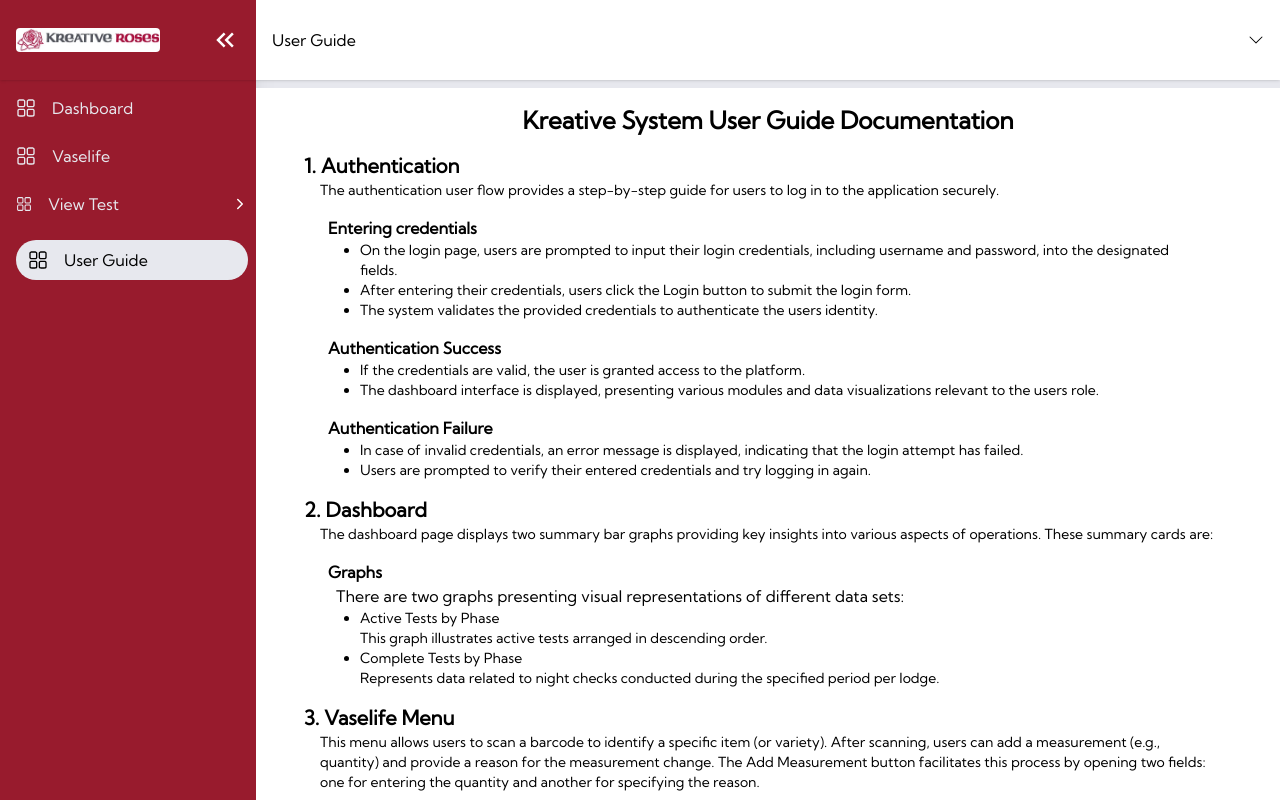
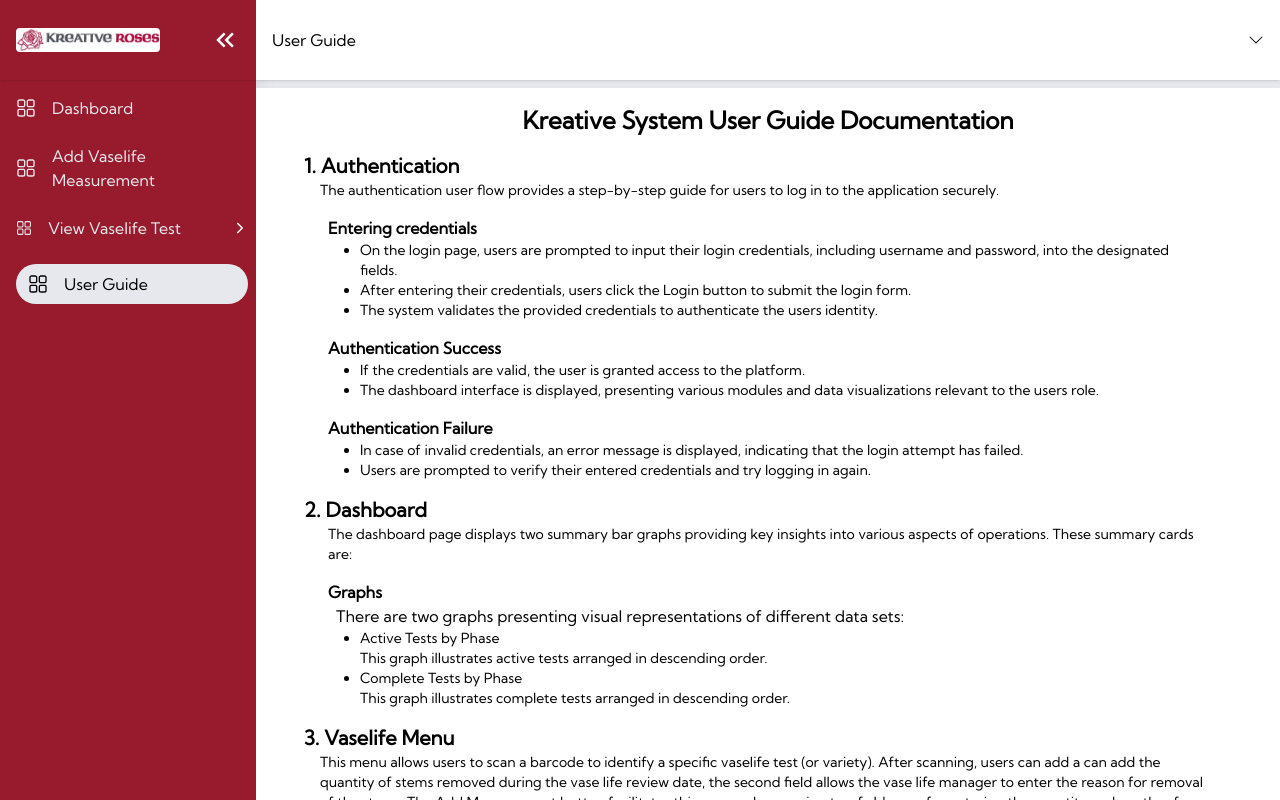
Before and after one commit to Thinksynergy2024/kreative, a Next.js app: page /dashboard/user-guide in a window 1280 px wide. Built offline with nearby package versions, Linux system fonts and the light colour scheme; a web font is replaced by a local one.

Commit message:
made changes

```diff
--- a/src/assets/menu.js
+++ b/src/assets/menu.js
@@ -9,12 +9,12 @@
     icon: <RxDashboard className="" />,
   },
   {
-    label: "Vaselife",
+    label: "Add Vaselife Measurement",
     path: "/dashboard/scan-measurement",
     icon: <RxDashboard className="" />,
   },
   {
-    label: "View Test",
+    label: "View Vaselife Test",
     path: "/dashboard/vaselife",
     icon: <RxDashboard className="" />,
     children: [
--- a/src/components/layout/customized-header.js
+++ b/src/components/layout/customized-header.js
@@ -75,6 +75,11 @@
           ) : (
             ""
           )}
+          {router.pathname === "/dashboard/scan-measurement" ? (
+            <h1 className=" ">Add Vaselife Measurements</h1>
+          ) : (
+            ""
+          )}
         </div>
         <div className="md:hidden block">
           <AiOutlineMenu
--- a/src/pages/dashboard/user-guide/index.js
+++ b/src/pages/dashboard/user-guide/index.js
@@ -62,7 +62,7 @@
       <div className="my-4">
         <div className="my-4">
           <h1 className="text-xl font-bold">2. Dashboard</h1>
-          <p className="text-sm px-4">
+          <p className="text-sm px-6">
             The dashboard page displays two summary bar graphs providing key
             insights into various aspects of operations. These summary cards
             are:
@@ -80,28 +80,33 @@
           </p>
           <li>Complete Tests by Phase</li>
           <p>
-            Represents data related to night checks conducted during the
-            specified period per lodge.
+            This graph illustrates complete tests arranged in descending order.
           </p>
         </ul>
       </div>
       <div className="my-4">
         <h1 className="text-xl font-bold">3. Vaselife Menu</h1>
         <p className="text-sm px-4">
-          This menu allows users to scan a barcode to identify a specific item
-          (or variety). After scanning, users can add a measurement (e.g.,
-          quantity) and provide a reason for the measurement change. The Add
-          Measurement button facilitates this process by opening two fields:
-          one for entering the quantity and another for specifying the reason.
+          This menu allows users to scan a barcode to identify a specific
+          vaselife test (or variety). After scanning, users can add a can add
+          the quantity of stems removed during the vase life review date, the
+          second field allows the vase life manager to enter the reason for
+          removal of the stems. The Add Measurement button facilitates this
+          process by opening two fields: one for entering the quantity and
+          another for specifying the reason.
         </p>
       </div>
-      <div className="px-4">
+      <div className="px-6">
         <h1 className="font-bold">Main Features</h1>
         <ul className="list-disc px-8 text-sm">
-          <li>Barcode Scanning: Identify an item by scanning its barcode.</li>
           <li>
-            Add Measurement: Enter the quantity and reason for the measurement
-            addition.
+            Barcode Scanning: Identify a vaselife test by scanning its barcode.
+          </li>
+          <li>
+            Add Measurement: Enter the quantity of stems removed during the vase
+            life text review date, additionally, the system allows the vase life
+            test manager to enter the reason for removal of the stems from the
+            vase.
           </li>
           <li>
             User-Friendly Interface: Easy-to-use buttons and fields for a
@@ -109,46 +114,51 @@
           </li>
         </ul>
       </div>
-      <div className="px-4 my-4">
+      <div className="px-6 my-4">
         <h1 className="font-bold">How to Use</h1>
         <h2 className="px-4 text-sm font-bold mt-4">Scan Barcode</h2>
         <ul className="list-disc px-10 text-sm">
-          <li>Use the scanner to scan the item barcode.</li>
-          <li>The system will display the identified item variety.</li>
+          <li>Use the scanner to scan the vase life test barcode.</li>
+          <li>
+            The system will display the vase life test details for the scanned
+            barcode. The test details include (a. variety b. date on vase c.
+            stems vased d. Date of receipt of stems e. damaged on arrival f. cut
+            stage g. comments h. day 7 presentation of flowers i. date of
+            shipment)
+          </li>
         </ul>
         <h2 className="px-4 text-sm font-bold mt-4">Add Measurement</h2>
         <p className="px-6 text-sm">
           Click Add Measurement to open fields for:
         </p>
         <ul className="list-disc px-10 text-sm">
-          <li>Quantity: Enter the amount to add.</li>
+          <li>Quantity: Enter the quantity of stems removed from the vase.</li>
           <li>
-            Reason: Specify why you are adding the measurement (e.g., inventory
-            update).
+            Reason: Specify why you are removing the stems from the vase (e.g., Dead, wilting).
           </li>
-          <h2 className="mt-4 font-bold">Submit</h2>
-          <ul className="px-4">
+        </ul>
+        <h2 className="mt-4 font-bold text-sm px-4">Submit</h2>
+          <ul className="list-disc px-10 text-sm">
             <li>
               After filling in both fields, click Submit to save the
               measurement.
             </li>
           </ul>
-        </ul>
       </div>
       <div>
         <h1 className="text-xl font-bold">4. View Test Menu</h1>
-        <h2 className="font-bold px-6">Navigating to View Test Menu</h2>
-        <ul className="list-disc px-12 text-sm">
+        <h2 className="font-bold px-8 mt-4">Navigating to View Test Menu</h2>
+        <ul className="list-disc px-16 text-sm">
           <li>
             Trigger: User clicks on the View Test option in the main menu.
           </li>
           <li>
-            UI Response: The View Test page opens, showing two dropdowns:
-            Active Test and Complete Test.
+            UI Response: The View Test page opens, showing two dropdowns: Active
+            Test and Complete Test.
           </li>
         </ul>
-        <div className="my-4">
-          <h2 className="px-4 font-bold">Active Test Menu</h2>
+        <div className="my-4 px-8">
+          <h2 className="font-bold">Active Test Menu</h2>
           <h3 className="text-sm font-bold px-4 mt-2">Selecting Active Test</h3>
           <ul className="list-disc px-10 text-sm">
             <li>Trigger: User clicks on the Active Test Menu</li>
@@ -172,9 +182,11 @@
           </ul>
         </div>
 
-        <div className="my-4">
-          <h2 className="px-4 font-bold">Complete Test Menu</h2>
-          <h3 className="text-sm font-bold px-4 mt-2">Selecting Complete Test</h3>
+        <div className="my-4 px-8">
+          <h2 className="font-bold">Complete Test Menu</h2>
+          <h3 className="text-sm font-bold px-4 mt-2">
+            Selecting Complete Test
+          </h3>
           <ul className="list-disc px-10 text-sm">
             <li>Trigger: User clicks on the Complete Test Menu</li>
             <li>
```
